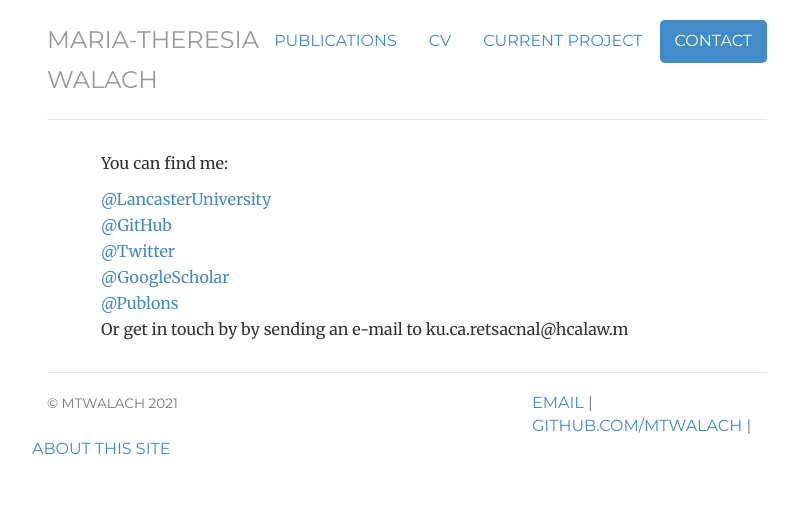
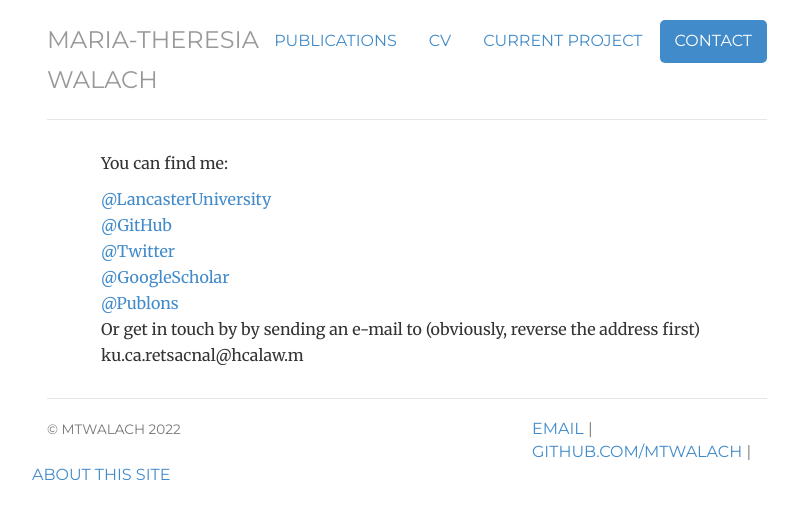
Before and after one commit to mtwalach/mtwalach.github.io, a Jekyll site: the page built from contact/index.html, in a window 1280 px wide. Shown: the top 520 px of the page, without its empty margins (233-1031 px from the left). Built offline with Jekyll 4.4.1, drawn with Linux system fonts in a browser that asks for light colours.

Commit message:
small update

```diff
--- a/_includes/footer.html
+++ b/_includes/footer.html
@@ -1,7 +1,7 @@
 <div class="footer">
 	<div class="row">
 	<div class="col-sm-8">
-	   <p><small>&copy; mtwalach 2021</small></p>
+	   <p><small>&copy; mtwalach 2022</small></p>
 	</div>
       <a href="mailto:m.walach@lancaster.ac.uk">email</a> | <a href="https://github.com/mtwalach">github.com/mtwalach</a> | <a href="/about" title="About this site">About this site</a></li>
   </div>
--- a/contact/index.html
+++ b/contact/index.html
@@ -17,7 +17,7 @@ description:   Maria-Theresia Walach // Space plasma physics & planetary science
 	<li><a href="https://twitter.com/maria_walach" target="_blank">@Twitter</a></li>
 	<li><a href="https://scholar.google.com/citations?user=MyXwdagAAAAJ&hl=en&oi=ao" target="_blank">@GoogleScholar</a></li>
 	<li><a href="https://publons.com/researcher/3327473/maria-theresia-walach/" target="_blank">@Publons</a>
-	<li>Or get in touch by by sending an e-mail to <span class="obfuscate" target="_blank">m.walach@lancaster.ac.uk</span></li>
+	<li>Or get in touch by by sending an e-mail to (obviously, reverse the address first) <span class="obfuscate" target="_blank">m.walach@lancaster.ac.uk</span></li>
 	</ul>
 
 </div>
```
Also changed, not shown: outreach/index.html (added, +13 -0 lines).
